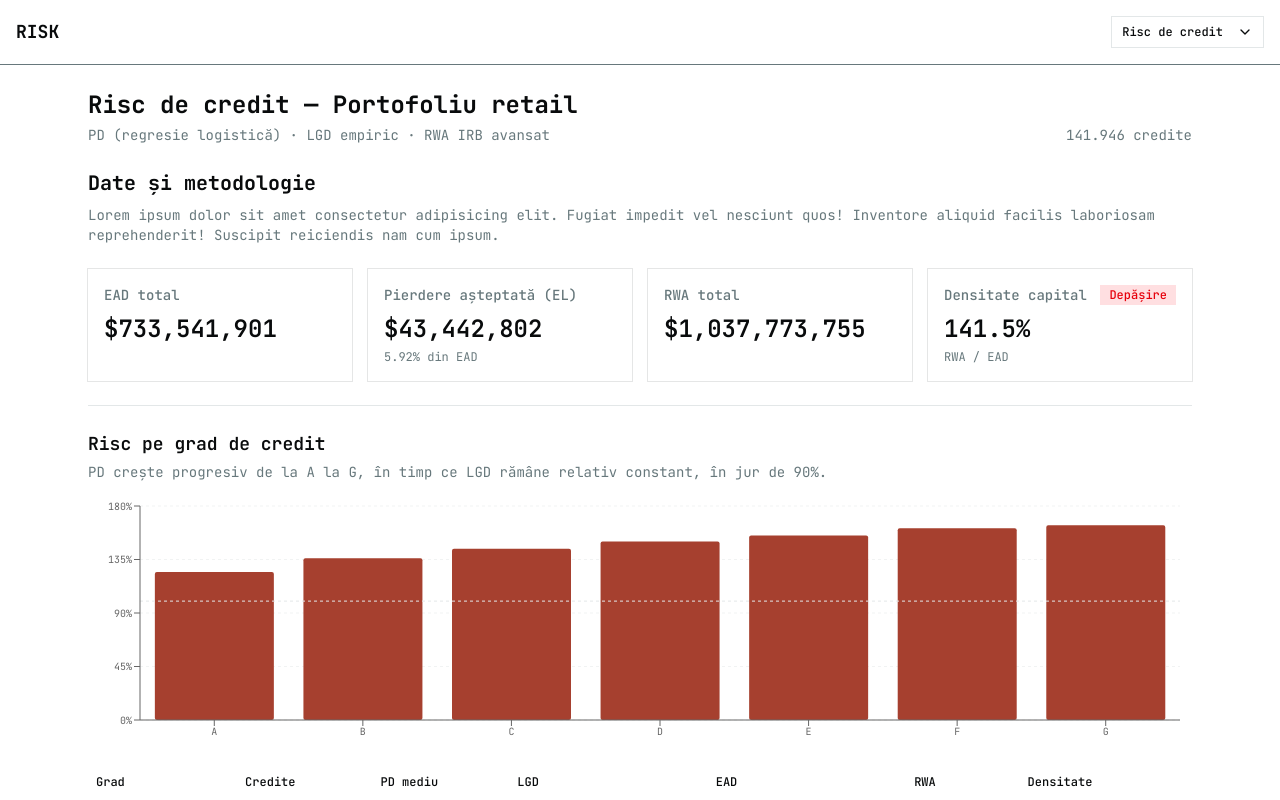
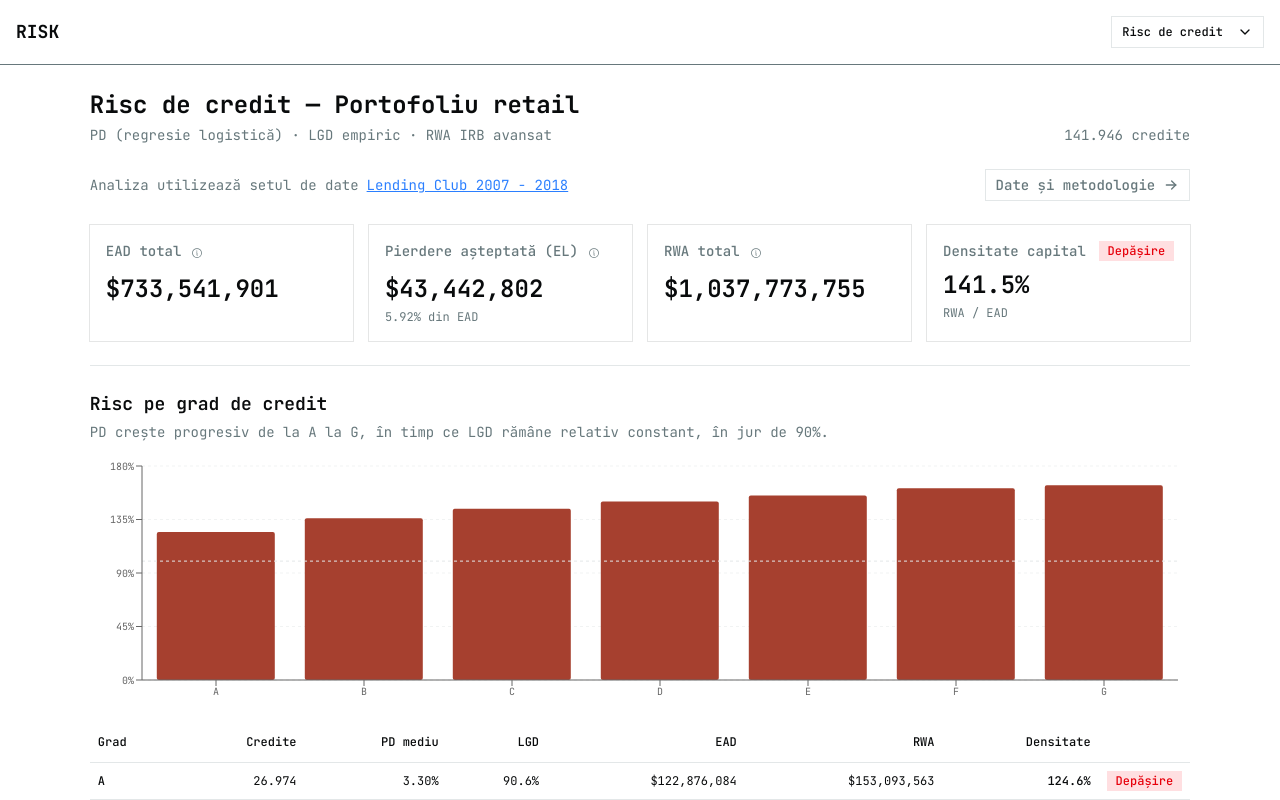
Before and after one commit to itsthevictor/risk, a Next.js app in the folder frontend/: page /credit in a window 1280 px wide. Shown: the top 800 px of the page. Built offline with nearby package versions, Linux system fonts and the light colour scheme.

Commit message:
feat: restructure credit data page and enhance navigation with back button

```diff
--- a/frontend/app/credit/page.tsx
+++ b/frontend/app/credit/page.tsx
@@ -6,7 +6,9 @@ import { densityStatus, GradeChart } from '@/components/credit/grade-chart';
 import { GradeTable } from '@/components/credit/grade-table';
 import { CalibrationChart } from '@/components/credit/calibration-chart';
 import { formatPercent, formatUsd } from '@/lib/utils';
-
+import { Button } from '@/components/ui/button';
+import { IconArrowRight } from '@tabler/icons-react';
+import Link from 'next/link';
 interface PortfolioSummary {
   n_loans: number;
   ead_total: number;
@@ -155,25 +157,72 @@ export default function CreditRiskPage() {
         </p>
       </div>
 
-      <div className='flex flex-wrap items-end justify-between gap-2'>
-        <div className='space-y-1'>
-          <h1 className='text-xl font-bold'>Date și metodologie</h1>
-        </div>
+      <div className='flex flex-wrap items-center justify-between gap-2'>
         <p className='text-muted-foreground text-sm'>
-          Lorem ipsum dolor sit amet consectetur adipisicing elit. Fugiat
-          impedit vel nesciunt quos! Inventore aliquid facilis laboriosam
-          reprehenderit! Suscipit reiciendis nam cum ipsum.
+          Analiza utilizează setul de date
+          <a
+            href='https://www.kaggle.com/datasets/wordsforthewise/lending-club?resource=download'
+            className='text-sm text-blue-500 underline ml-2'
+          >
+            Lending Club 2007 - 2018
+          </a>
         </p>
+        <Button
+          variant='outline'
+          className='text-muted-foreground hover:text-foreground'
+        >
+          <Link
+            href='/credit/data'
+            className='text-sm  flex items-center gap-2'
+          >
+            {'Date și metodologie'} <IconArrowRight />
+          </Link>
+        </Button>
       </div>
 
       <div className='grid grid-cols-2 gap-4 md:grid-cols-4'>
-        <KpiCard label='EAD total' value={formatUsd(portfolio.ead_total)} />
+        <KpiCard
+          label='EAD total'
+          value={formatUsd(portfolio.ead_total)}
+          info={{
+            title: 'EAD (Exposure at Default)',
+            definition:
+              'Expunerea la momentul default-ului, calculată consecvent pe tot portofoliul din valoarea finanțată a creditului — indiferent de statusul curent al acestuia.',
+            equation: 'EAD = \\text{funded\\_amnt}',
+            implementation: [
+              'Pentru creditele intrate în default, expunerea reală la momentul respectiv (funded_amnt - total_rec_prncp) e folosită separat, la calculul LGD empiric.',
+            ],
+          }}
+        />
         <KpiCard
           label='Pierdere așteptată (EL)'
           value={formatUsd(portfolio.el_total)}
           subValue={`${formatPercent(portfolio.el_pct, 2)} din EAD`}
+          info={{
+            title: 'EL (Expected Loss)',
+            definition:
+              'Pierderea așteptată anuală, rezultată din produsul dintre probabilitatea de default anualizată, severitatea pierderii (LGD) și expunerea la default (EAD).',
+            equation: 'EL = PD_{anual} \\times LGD \\times EAD',
+            implementation: [
+              'PD anualizat printr-o conversie hazard-rate constant din PD lifetime (regresie logistică, AUC 0,706).',
+              'LGD calculat empiric din raportul recuperări/expunere la default (recoveries - collection_recovery_fee), pe subsetul creditelor charged-off.',
+            ],
+          }}
         />
-        <KpiCard label='RWA total' value={formatUsd(portfolio.rwa_total)} />
+        <KpiCard
+          label='RWA total'
+          value={formatUsd(portfolio.rwa_total)}
+          info={{
+            title: 'RWA (Risk-Weighted Assets)',
+            definition:
+              'Cerința de capital reglementar sub abordarea IRB avansată pentru expuneri retail, derivată din funcția de capital K (model Vasicek single-factor, corelație R dependentă de PD, percentila de încredere reglementară 99,9%).',
+            equation: 'RWA = K \\times 12{,}5 \\times EAD',
+            implementation: [
+              'Funcția de capital K urmează formula IRB avansată Basel II/III pentru expuneri retail (fără maturity adjustment).',
+              'Densitatea de capital rezultată (RWA/EAD) crește monoton de la gradul A la G, în linie cu creșterea PD.',
+            ],
+          }}
+        />
         <KpiCard
           label='Densitate capital'
           value={formatPercent(portfolio.capital_density, 1)}
--- a/frontend/components/credit/data-table.tsx
+++ b/frontend/components/credit/data-table.tsx
@@ -9,7 +9,9 @@ import {
   TableRow,
 } from '@/components/ui/table';
 import { Badge } from '@/components/ui/badge';
-
+import { IconArrowLeft } from '@tabler/icons-react';
+import Link from 'next/link';
+import { Button } from '../ui/button';
 // ---------------------------------------------------------------------------
 // All 151 raw columns of "Lending Club Loan Data 2007-2018 Q4.csv" (verified
 // via df.columns.tolist() on the untouched file — see credit.ipynb, cell 2).
@@ -1153,6 +1155,17 @@ export default function DatasetColumnsTable() {
     <div className='w-full font-sans text-slate-900'>
       <div className='mb-4 flex flex-wrap items-center justify-between gap-3'>
         <div>
+          <Button
+            variant='outline'
+            className='mb-4 text-muted-foreground hover:text-foreground'
+          >
+            <Link
+              href='/credit'
+              className='text-sm  undeline flex items-center gap-2'
+            >
+              <IconArrowLeft /> {'Înapoi la rezultate'}
+            </Link>
+          </Button>
           <h2 className='text-base font-semibold'>
             Coloane sursă — set de date & procesare
           </h2>
@@ -1180,7 +1193,7 @@ export default function DatasetColumnsTable() {
         </div>
       </div>
 
-      <div className='overflow-auto rounded-md border border-slate-200 max-h-[720px]'>
+      <div className='overflow-auto rounded-md border border-slate-200 max-h-180'>
         <Table>
           <TableHeader className='sticky top-0 z-10 bg-slate-50'>
             <TableRow>
--- a/frontend/tsconfig.json
+++ b/frontend/tsconfig.json
@@ -29,6 +29,6 @@
     ".next/types/**/*.ts",
     ".next/dev/types/**/*.ts",
     "**/*.mts"
-, "app/credit/page.jsx", "app/credit/data-and-methodology"  ],
+, "app/credit/page.jsx", "app/credit/data"  ],
   "exclude": ["node_modules"]
 }
```
Also changed, not shown: frontend/app/credit/data/page.tsx (renamed from frontend/app/credit/data-and-methodology/page.tsx).
